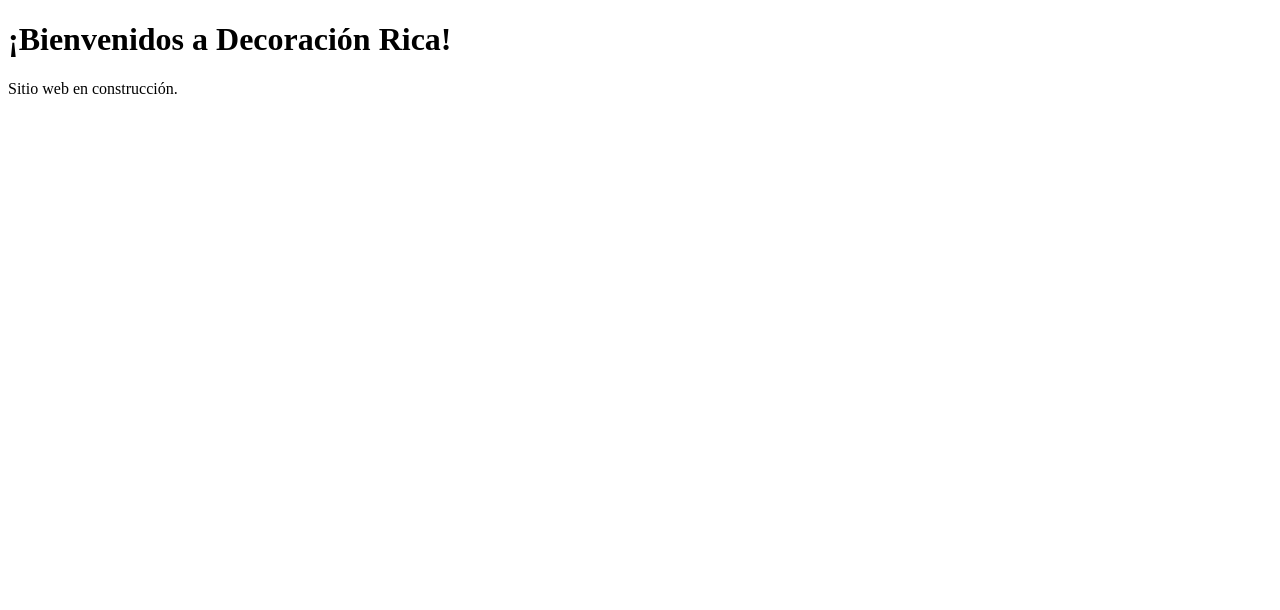
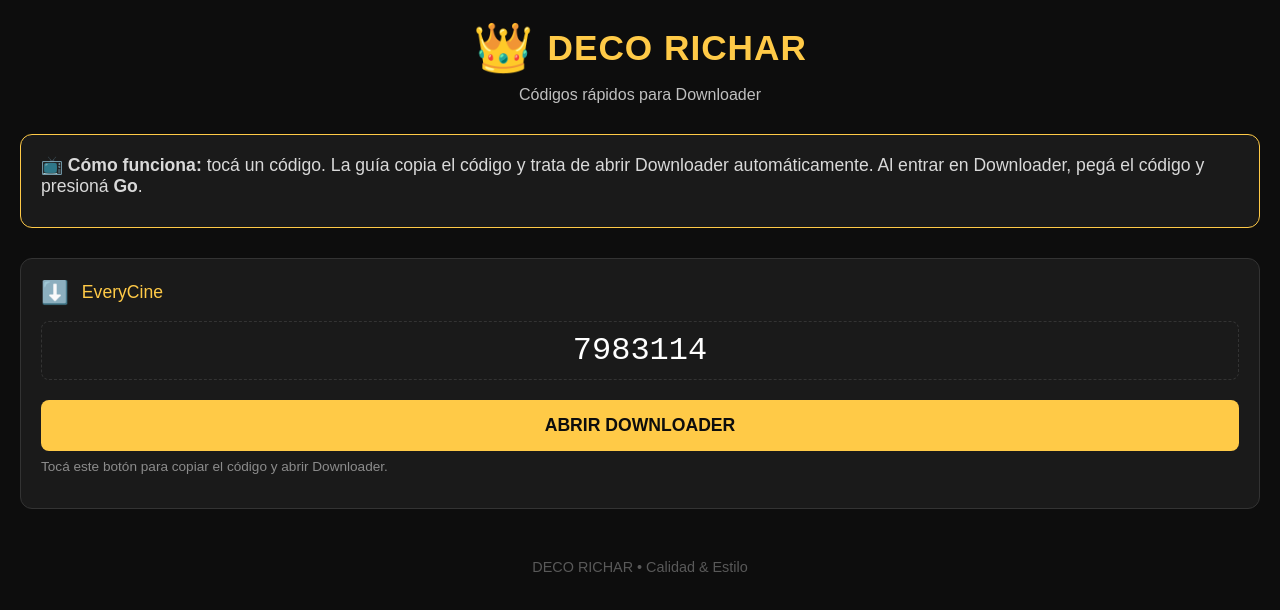
Before and after one commit to ricardovilches06-dotcom/DECO-RICHAR, a plain HTML site: page index.html in a window 1280 px wide. Drawn offline with Linux system fonts and the light colour scheme.

Commit message:
Update index.html

```diff
--- a/index.html
+++ b/index.html
@@ -2,10 +2,150 @@
 <html lang="es">
 <head>
     <meta charset="UTF-8">
-    <title>DECORACIÓN RICA</title>
+    <meta name="viewport" content="width=device-width, initial-scale=1.0">
+    <title>DECO RICHAR</title>
+    <style>
+        /* CSS GENERAL Y FONDO OSCURO */
+        body {
+            background-color: #0d0d0d; /* Casi negro */
+            color: #d9d9d9; /* Gris muy claro para texto */
+            font-family: Arial, sans-serif;
+            margin: 0;
+            padding: 20px;
+            text-align: center;
+        }
+
+        /* TÍTULO PRINCIPAL Y EMOJI DE CORONA */
+        .header {
+            margin-bottom: 30px;
+        }
+        .corona-emoji {
+            font-size: 3rem; /* Muy grande */
+            margin-right: 10px;
+            vertical-align: middle;
+        }
+        .main-title {
+            color: #ffca47; /* Dorado brillante */
+            display: inline;
+            font-size: 2.2rem;
+            font-weight: bold;
+            letter-spacing: 1px;
+            text-transform: uppercase;
+            vertical-align: middle;
+        }
+        .subtitle {
+            color: #bfbfbf;
+            font-size: 1rem;
+            margin-top: 10px;
+        }
+
+        /* CAJA DE INSTRUCCIONES ('CÓMO FUNCIONA') */
+        .info-box {
+            background-color: #1a1a1a;
+            border: 1px solid #ffca47;
+            border-radius: 12px;
+            margin-bottom: 30px;
+            padding: 20px;
+            text-align: left;
+        }
+        .info-header {
+            font-size: 1.1rem;
+            margin-bottom: 10px;
+        }
+        .info-body {
+            color: #bfbfbf;
+            font-size: 0.95rem;
+            line-height: 1.5;
+        }
+
+        /* CAJA DE CÓDIGO (CON EL LOGO EveryCine Y EL CÓDIGO) */
+        .code-box {
+            background-color: #1a1a1a;
+            border: 1px solid #333333;
+            border-radius: 12px;
+            margin-bottom: 30px;
+            padding: 20px;
+            text-align: left;
+        }
+        .code-title {
+            color: #ffca47;
+            font-size: 1.1rem;
+            margin-bottom: 15px;
+        }
+        .everycine-emoji {
+            font-size: 1.4rem;
+            margin-right: 8px;
+            vertical-align: middle;
+        }
+        .code-title-text {
+            vertical-align: middle;
+        }
+        .code-value {
+            border: 1px dashed #333333;
+            border-radius: 8px;
+            color: white;
+            font-family: 'Courier New', monospace;
+            font-size: 2rem;
+            padding: 10px;
+            text-align: center;
+        }
+
+        /* BOTÓN DE ACCIÓN (ABRIR DOWNLOADER) */
+        .action-button {
+            background-color: #ffca47;
+            border: none;
+            border-radius: 8px;
+            color: #0d0d0d;
+            font-size: 1.1rem;
+            font-weight: bold;
+            margin-top: 20px;
+            padding: 15px;
+            text-transform: uppercase;
+            width: 100%;
+        }
+        .button-subtitle {
+            color: #8c8c8c;
+            font-size: 0.85rem;
+            margin-top: 8px;
+        }
+
+        /* PIE DE PÁGINA (FOOTER) */
+        .footer {
+            color: #595959;
+            font-size: 0.9rem;
+            margin-top: 50px;
+        }
+    </style>
 </head>
 <body>
-    <h1>¡Bienvenidos a Decoración Rica!</h1>
-    <p>Sitio web en construcción.</p>
+
+    <!-- CABECERA -->
+    <div class="header">
+        <span class="corona-emoji">👑</span>
+        <h1 class="main-title">DECO RICHAR</h1>
+        <p class="subtitle">Códigos rápidos para Downloader</p>
+    </div>
+
+    <!-- CAJA DE INFORMACIÓN -->
+    <div class="info-box">
+        <div class="info-header">📺 <strong>Cómo funciona:</strong> tocá un código. La guía copia el código y trata de abrir Downloader automáticamente. Al entrar en Downloader, pegá el código y presioná <strong>Go</strong>.</div>
+    </div>
+
+    <!-- CAJA DE CÓDIGO EveryCine -->
+    <div class="code-box">
+        <div class="code-title">
+            <span class="everycine-emoji">⬇️</span>
+            <span class="code-title-text">EveryCine</span>
+        </div>
+        <div class="code-value">7983114</div>
+        <button class="action-button">ABRIR DOWNLOADER</button>
+        <p class="button-subtitle">Tocá este botón para copiar el código y abrir Downloader.</p>
+    </div>
+
+    <!-- PIE DE PÁGINA -->
+    <div class="footer">
+        DECO RICHAR • Calidad & Estilo
+    </div>
+
 </body>
 </html>
```
